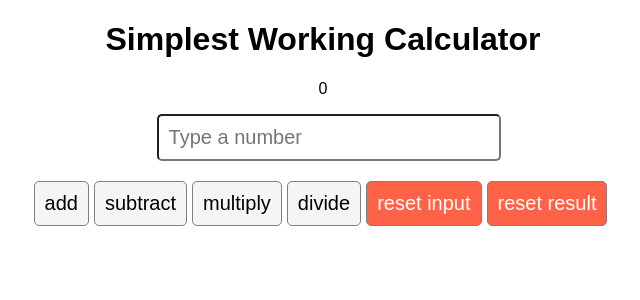
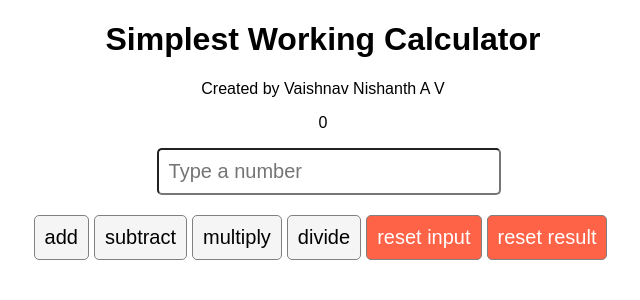
Before and after one commit to vaishnavnishanth3/react-basics-meta, a React (Create React App) app: page / in a window 1280 px wide. Shown: the top 300 px of the page, without its empty margins (317-957 px from the left). Built offline with nearby package versions, Linux system fonts and the light colour scheme; the HTML template or start-up script is replaced by a standard one.

Commit message:
Update App.js

```diff
--- a/src/App.js
+++ b/src/App.js
@@ -40,6 +40,7 @@ function App() {
         <div className="App">
             <div>
                 <h1>Simplest Working Calculator</h1>
+                <p>Created by Vaishnav Nishanth A V</p>
             </div>
             <form>
                 <p ref={resultRef}>
```
